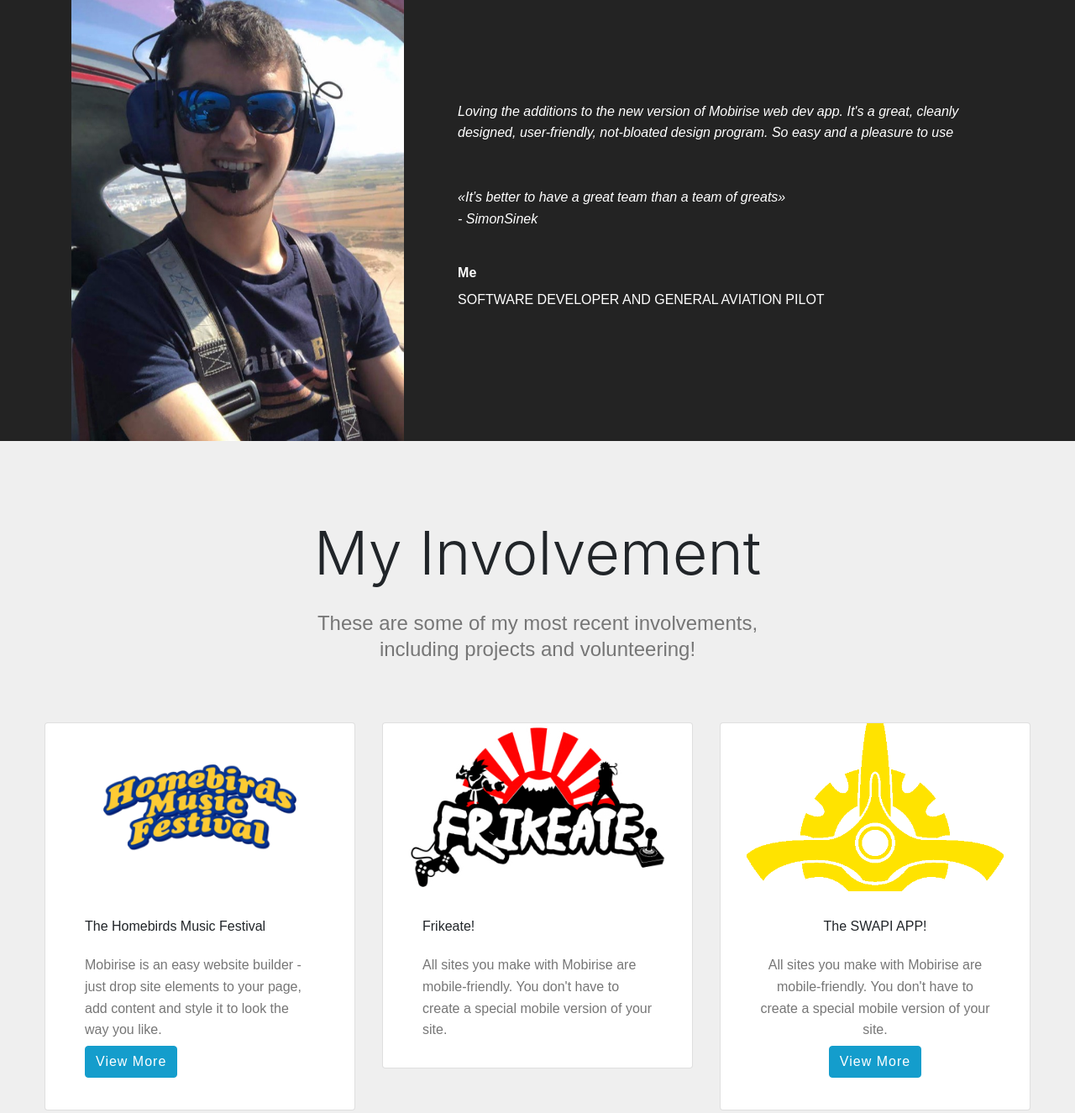
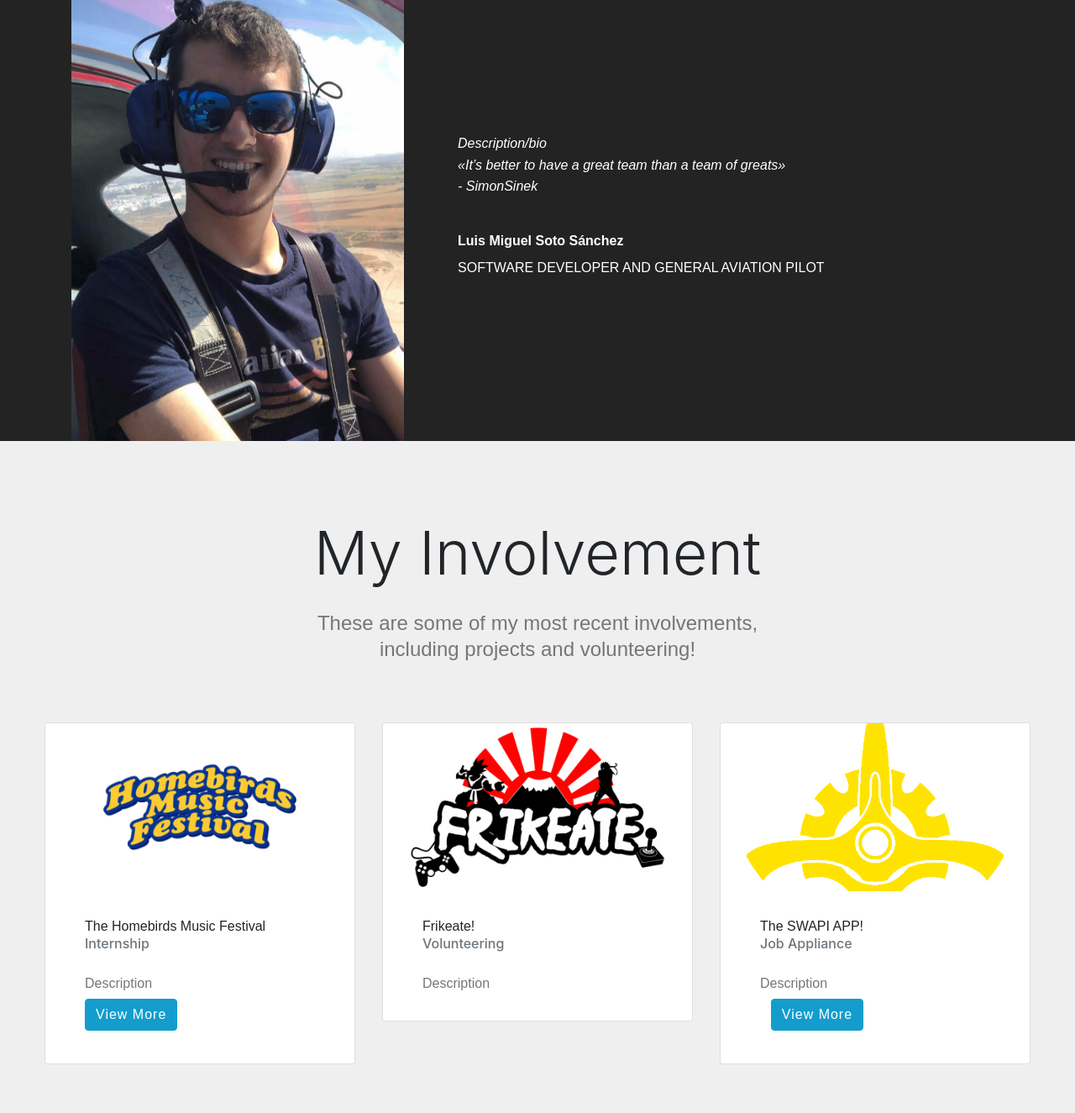
Before and after one commit to LuisMiguelSS/me, a plain HTML site: page index.html in a window 1280 px wide. Shown: the part 820-2145 px from the top of the page at 84% size. Drawn offline with nearby package versions, Linux system fonts and the light colour scheme.

Commit message:
SEO Improvements

```diff
--- a/index.html
+++ b/index.html
@@ -1,8 +1,9 @@
 <!DOCTYPE html>
-<html>
+<html xmlns:og="http://ogp.me/ns#">
 <head>
 	<meta charset="UTF-8" />
 	<meta http-equiv="X-UA-Compatible" content="IE=edge" />
+	<meta name="robots" content="index, follow">
 	<meta name="viewport" content="width=device-width, initial-scale=1, minimum-scale=1" />
 	<meta name="author" content="Luis Miguel Soto Sánchez" />
 	<meta name="description" content="Personal portfolio of Luis Miguel Soto Sánchez collecting studies, experience as a software developer & student and documents such as CV and Certificates.">
@@ -21,6 +22,7 @@
 	<meta property="og:description" content="Personal portfolio of Luis Miguel Soto Sánchez collecting studies, experience as a software developer & student and documents such as CV and Certificates." />
 	<meta property="og:locale" content="en_EN" />
 	<meta property="og:site_name" content="luismiguelss" />
+	<meta property="fb:admins" content="luismisotosanchez" />
 
 	<!-- Favicon -->
 	<link rel="icon" type="image/x-icon" href="favicon.ico">
@@ -111,7 +113,7 @@
 
 	<!-- About me Section -->
 	<section class="cid-rzqPNS5DdI" id="about_section">
-		<div class="container">
+		<div class="container" itemscope itemtype="http://schema.org/Person">
 			<div class="media-container-row">
 				<div class="mbr-figure pr-lg-5" style="width: 65%;">
 					<img src="assets/images/img-20190619-wa0078-1162x873.jpeg" alt="" title="">
@@ -119,10 +121,12 @@
 
 				<div class="media-content px-3 align-self-center mbr-white py-2">
 					<p class="mbr-text testimonial-text	display-7">
-						Loving the additions to the new version of Mobirise web dev app. It's a great, cleanly designed, user-friendly, not-bloated design program. So easy and a pleasure to use<br><br><br>«It’s better to have a great team than a team of greats» <br>- SimonSinek
+						Description/bio<br>«It’s better to have a great team than a team of greats» <br>- SimonSinek
 					</p>
-					<p class="mbr-author-name pt-4 mb-2	display-7">Me</p>
-					<p class="mbr-author-desc	display-7">SOFTWARE DEVELOPER AND GENERAL AVIATION PILOT</p>
+					<p class="mbr-author-name pt-4 mb-2	display-7">
+						<span itemprop="name">Luis Miguel Soto Sánchez</span>
+					</p>
+					<p class="mbr-author-desc display-7">SOFTWARE DEVELOPER AND GENERAL AVIATION PILOT</p>
 				</div>
 			</div>
 		</div>
@@ -142,8 +146,9 @@
 						</div>
 						<div class="card-box">
 							<h4 class="card-title display-7">The Homebirds Music Festival</h4>
-							<p class="mbr-text	align-left display-7">
-								Mobirise is an easy website builder - just drop site elements to your page, add content and style it to look the way you like.
+							<h6 class="card-subtitle pt-2 text-muted">Internship</h6>
+							<p class="mbr-text align-left display-7">
+								Description
 							</p>
 							<a href="http://homebirdsmusic.com/" class="btn btn-primary mx-auto display-4">View More</a>
 						</div>
@@ -157,8 +162,9 @@
 						</div>
 						<div class="card-box">
 							<h4 class="card-title display-7">Frikeate!</h4>
+							<h6 class="card-subtitle pt-2 text-muted">Volunteering</h6>
 							<p class="mbr-text display-7">
-								All sites you make with Mobirise are mobile-friendly. You don't have to create a special mobile version of your site.
+								Description
 							</p>
 						</div>
 					</div>
@@ -169,10 +175,11 @@
 							<div class="overlay"></div>
 							<img src="assets/images/TheSWAPIApp.png" alt="The SWAPI App" title="The SWAPI App">
 						</div>
-						<div class="card-box text-center">
+						<div class="card-box ">
 							<h4 class="card-title display-7">The SWAPI APP!</h4>
+							<h6 class="card-subtitle pt-2 text-muted">Job Appliance</h6>
 							<p class="mbr-text display-7">
-								All sites you make with Mobirise are mobile-friendly. You don't have to create a special mobile version of your site.
+								Description
 							</p>
 							<a href="https://github.com/LuisMiguelSS/the-swapi-app" class="btn btn-primary display-4">View More</a>
 						</div>
@@ -299,6 +306,9 @@
 					<a class="p-3" href="https://instagram.com/luismisotosanchez" target="_blank">
 						<i class="fab fa-instagram fa-lg"></i>
 					</a>
+					<a class="p-3" href="https://facebook.com/luismisotosanchez" target="_blank">
+						<i class="fab fa-facebook fa-lg"></i>
+					</a>
 				</div>
 				<div class="row">
 					<p class="w-100 mb-0 text-white align-center display-7">© Copyright 2019 Luis Miguel Soto Sánchez</p>
```
